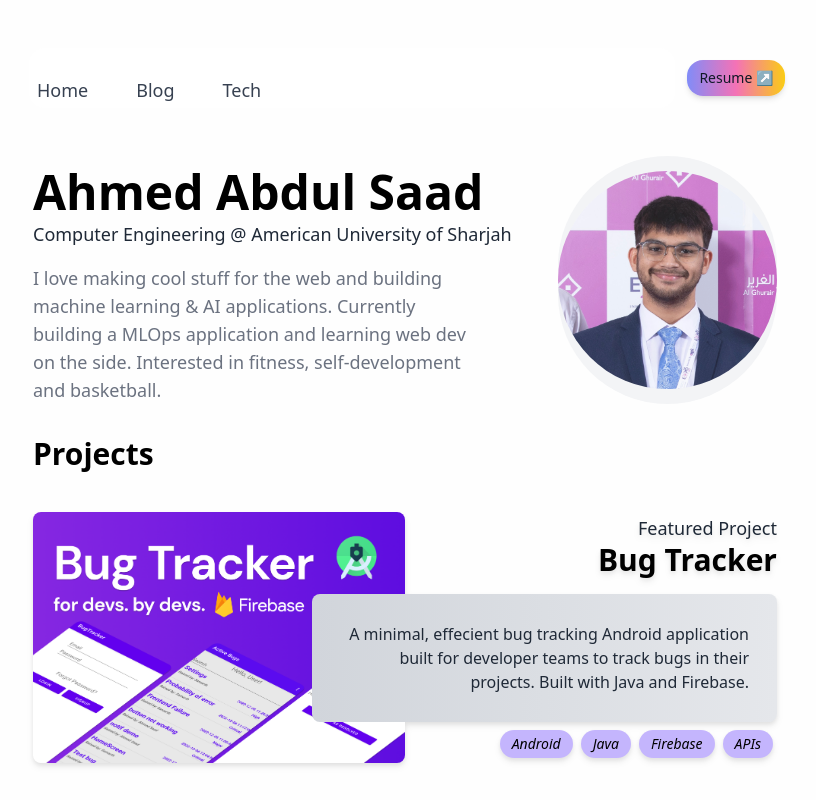
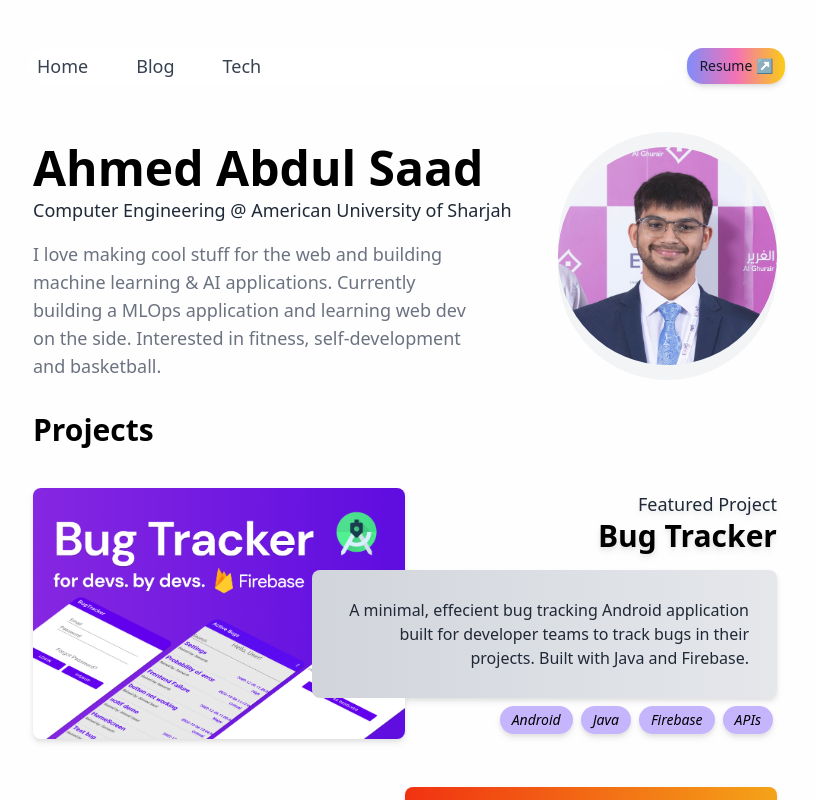
Before and after one commit to saadsme/portfolio, a Next.js app: page / in a window 1280 px wide. Shown: the top 800 px of the page, without its empty margins (239-1055 px from the left). Built offline with nearby package versions, Linux system fonts and the light colour scheme.

Commit message:
final chnages

```diff
--- a/components/NavBar.js
+++ b/components/NavBar.js
@@ -19,18 +19,19 @@ const NavBar = () => {
                 </button>
             </div>
         </div>
-        <div className=" flex-row justify-between items-center max-w-3xl md:my-12 md:mx-auto mb-8 w-full text-gray-700 md:flex">
-            <div className={`flex flex-col md:flex-row pt-6 text-lg space-y-2 md:space-y-0 md:space-x-8  absolute mx-3 w-[94%] md:w-full md:pl-0 pl-9 transition-all duration-500 md:static bg-gray-200 md:bg-white rounded-2xl md:z-auto z-[1000] pb-8 md:pb-0 ${open ? 'top-20' : 'top-[-490px]'}`}>
+        <div className=" flex-row justify-between  max-w-3xl md:my-12 md:mx-auto mb-8 w-full text-gray-700 md:flex">
+            <div className={`flex flex-col md:justify-start md:items-center md:flex-row pt-6 md:pt-0 text-lg space-y-2 md:space-y-0 md:space-x-8  absolute mx-3 w-[94%] md:w-full md:pl-0 pl-9 transition-all duration-500 md:static bg-gray-200 md:bg-white rounded-2xl md:z-auto z-[1000] pb-8 md:pb-0 ${open ? 'top-20' : 'top-[-490px]'}`}>
               <Link className="hover:bg-gray-200 border-spacing-1 rounded md:p-1 md:px-2 hover:text-gray-900" href={'/'}>Home</Link>
               {//<Link className="hover:bg-gray-200 border-spacing-1 rounded p-1 px-2 hover:text-gray-900" href={'/projects'}>Projects</Link>
               }
               <Link className="hover:bg-gray-200 border-spacing-1 rounded md:p-1 md:px-2 hover:text-gray-900" href={'/blog'}>Blog</Link>
               <Link className="hover:bg-gray-200 border-spacing-1 rounded md:p-1 md:px-2 hover:text-gray-900" href={'/tech'}>Tech</Link>
             </div>
+            <div>
             <button type="button" className=' md:whitespace-nowrap py-2 px-3 hidden md:flex group bg-gradient-to-r from-indigo-400 via-pink-400 to-yellow-400 hover:from-indigo-600 hover:via-pink-600 hover:to-red-600 focus:outline-none  shadow-md rounded-2xl'>
                   <Link className="underline-offset-2 decoration-dotted decoration-1 text-gray-900 group-hover:text-gray-100 text-sm underline-solid" href={'/docs/cv.pdf'} target="_blank">Resume ↗</Link>
             </button>
-
+            </div>
         </div>
 
 
```
